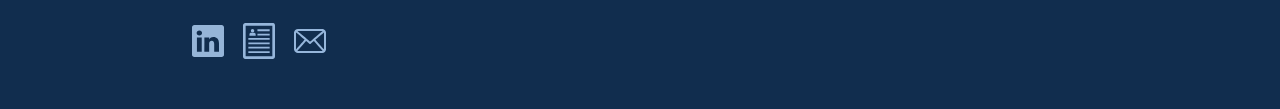
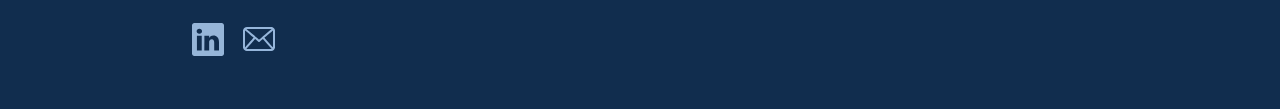
Before and after one commit to angela159/WebsitePortfolio, a plain HTML site: page about-me.html in a window 1280 px wide. Shown: the part 481-590 px from the top of the page. Drawn offline with nearby package versions, Linux system fonts and the light colour scheme.

Commit message:
Remove content on about me page

```diff
--- a/about-me.html
+++ b/about-me.html
@@ -53,7 +53,6 @@
                 websites and maybe one day an app. </p>
             <a href="https://www.linkedin.com/in/angela-tang159/"> <img class="bio-link-images"
                     src="images/linkedin-icon.svg"></a>
-            <a href="resume/Angela-Tang-Resume.pdf"><img class="bio-link-images" src="images/resume-icon.svg"></a>
             <a href="mailto:angelatang159@gmail.com"><img class="bio-link-images" src="images/email-icon.svg"></a>
         </div>
     </section>
```
